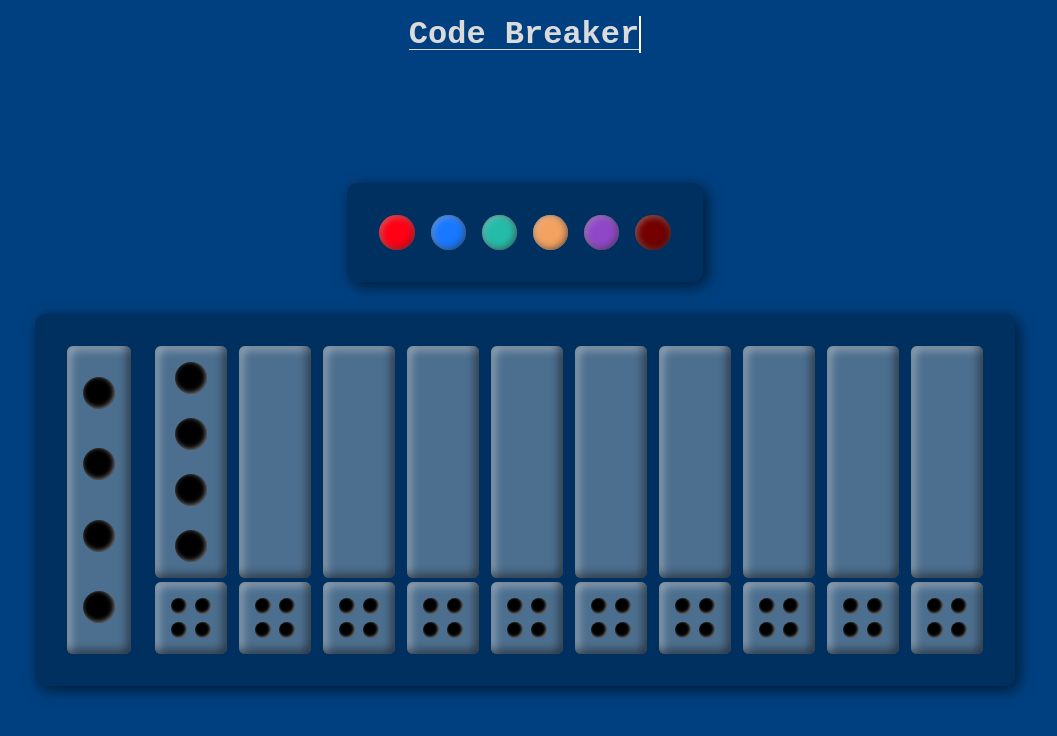
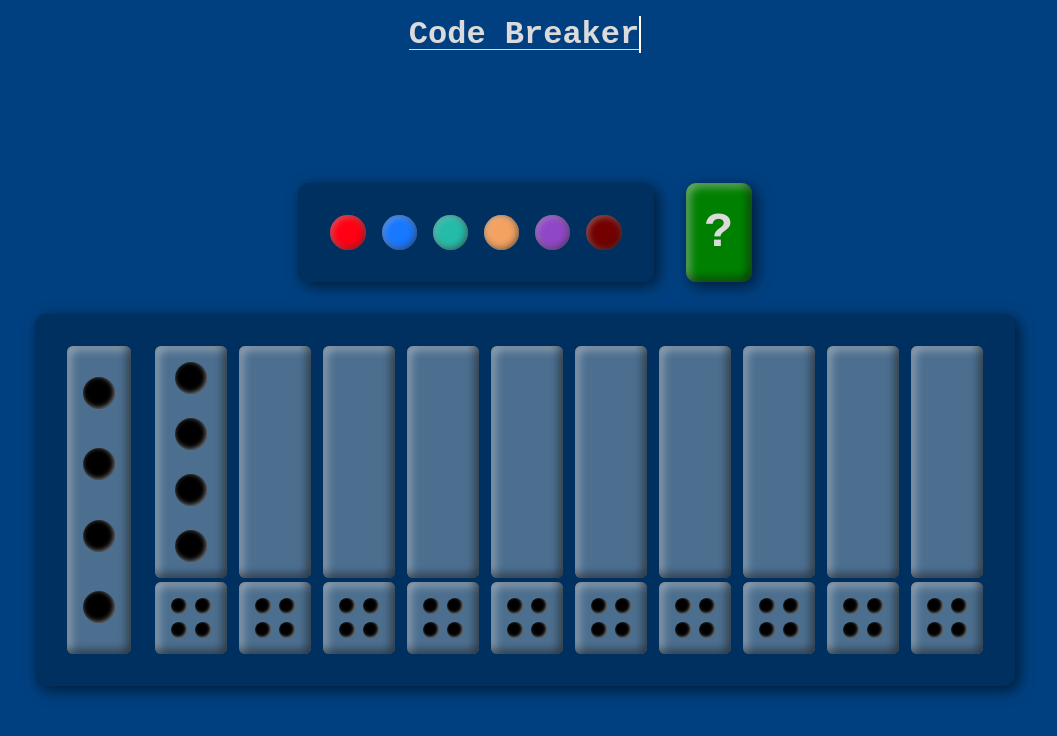
Before and after one commit to simon-mckindley/code-breaker, a React (Vite) app: page / in a window 1280 px wide. Shown: the top 736 px of the page, without its empty margins (115-1172 px from the left). Built offline with nearby package versions, Linux system fonts and the light colour scheme.

Commit message:
added guess check button

```diff
--- a/src/App.css
+++ b/src/App.css
@@ -1,7 +1,7 @@
 /* Heading */
 /* ******* */
 h1 {
-    color: rgb(219, 219, 219);
+    color: var(--text-color);
     text-decoration: underline;
     text-decoration-thickness: 1px;
     text-underline-offset: 0.2em;
@@ -13,8 +13,8 @@ h1 {
     overflow: hidden;
     animation:
         typing 5s steps(12, end),
-        blink-caret 500ms step-end infinite,
-        remove-caret 1s linear 15s forwards;
+        blink-cursor 500ms step-end infinite,
+        remove-cursor 1s linear 15s forwards;
 }
 
 .heading-wrapper {
@@ -34,7 +34,7 @@ h1 {
 }
 
 /* The typewriter cursor effect */
-@keyframes blink-caret {
+@keyframes blink-cursor {
     from, to {
         border-color: transparent;
     }
@@ -44,9 +44,40 @@ h1 {
     }
 }
 
-@keyframes remove-caret {
+@keyframes remove-cursor {
     to {
         border: none;
+    }
+}
+
+.game-head-wrapper {
+    display: flex;
+    align-items: center;
+    justify-content: center;
+    gap: var(--margin);
+    margin-block-end: var(--margin);
+}
+
+.guess-btn {
+    --_shadow-blur: 15px;
+    --_shadow-spread: 4px;
+    color: var(--text-color);
+    font: inherit;
+    font-size: 3rem;
+    font-weight: 900;
+    border: none;
+    background-color: #008000;
+    border-radius: 10px;
+    height: 100%;
+    aspect-ratio: 1 / 1.5;
+    cursor: pointer;
+    box-shadow: inset -3px -3px 10px 0px var(--dark-shadow),
+        inset 3px 3px 10px 0px var(--light-shadow),
+        var(--_shadow-spread) var(--_shadow-spread) var(--_shadow-blur) 0px var(--dark-shadow);
+
+    &:active {
+        --_shadow-blur: 6px;
+        --_shadow-spread: 2px;
     }
 }
 
@@ -58,7 +89,6 @@ h1 {
     gap: 1rem;
     width: fit-content;
     padding: var(--margin);
-    margin: 0 auto var(--margin) auto;
     background-color: var(--bg-dark);
     box-shadow: 4px 4px 15px 0px var(--dark-shadow);
     border-radius: 10px;
--- a/src/App.jsx
+++ b/src/App.jsx
@@ -46,6 +46,11 @@ function App() {
     });
   };
 
+  const handleButtonClick = () => {
+    setCurrentRow(prevCurrentRow => { return (prevCurrentRow + 1) });
+    console.log(currentRow);
+  };
+
 
   return (
     <>
@@ -54,6 +59,8 @@ function App() {
       </div>
 
       <div className="center-wrapper">
+
+        <div className='game-head-wrapper'>
           {/* Draggable pegs */}
           <div className="peg-wrapper">
             {pegColors.map(color => (
@@ -66,6 +73,14 @@ function App() {
                 />
               </div>
             ))}
+          </div>
+
+          <button
+            type="button"
+            className='guess-btn'
+            onClick={handleButtonClick}>
+            ?
+          </button>
         </div>
 
         <div className="game-wrapper">
--- a/src/components/DraggablePeg.jsx
+++ b/src/components/DraggablePeg.jsx
@@ -8,12 +8,12 @@ export default function DraggablePeg({ color, dropSlotsRects, setDropColor }) {
         const peg = pegRef.current;
         if (!peg) return;
 
-        const rect = peg.getBoundingClientRect();
-        const parentRect = peg.offsetParent?.getBoundingClientRect();
+        // const rect = peg.getBoundingClientRect();
+        // const parentRect = peg.offsetParent?.getBoundingClientRect();
 
         // Store initial position relative to offset parent
-        const startLeft = rect.left - (parentRect?.left || 0);;
-        const startTop = rect.top - (parentRect?.top || 0);
+        // const startLeft = rect.left - (parentRect?.left || 0);
+        // const startTop = rect.top - (parentRect?.top || 0);
 
         const onMouseDown = (e) => {
             e.preventDefault();
@@ -22,6 +22,8 @@ export default function DraggablePeg({ color, dropSlotsRects, setDropColor }) {
 
             document.addEventListener("mousemove", onMouseMove);
             document.addEventListener("mouseup", onMouseUp);
+
+            peg.style.cursor = 'grabbing';
         };
 
         const onMouseMove = (e) => {
@@ -40,6 +42,7 @@ export default function DraggablePeg({ color, dropSlotsRects, setDropColor }) {
         const onMouseUp = () => {
             document.removeEventListener("mousemove", onMouseMove);
             document.removeEventListener("mouseup", onMouseUp);
+            peg.style.cursor = '';
 
             const pegRect = peg.getBoundingClientRect();
 
@@ -65,8 +68,8 @@ export default function DraggablePeg({ color, dropSlotsRects, setDropColor }) {
             if (!overlap) console.log("Not dropped on any slot");
 
             // Snap back to original position
-            peg.style.left = `${startLeft}px`;
-            peg.style.top = `${startTop}px`;
+            peg.style.left = '';
+            peg.style.top = '';
         };
 
         peg.addEventListener("mousedown", onMouseDown);
--- a/src/index.css
+++ b/src/index.css
@@ -12,9 +12,10 @@
   --dark-shadow: rgba(0, 0, 0, 0.6);
   --light-shadow: rgba(255, 255, 255, 0.5);
 
-  --bg-color: hsl(210, 100%, 25%);
+  --bg-color: #004080;
   --bg-dark: #00305f;
   --bg-overlay: rgba(255, 255, 255, 0.3);
+  --text-color: #dbdbdb;
 
   --margin: 2rem;
 
```
Lines whose indentation alone changed are shown as unchanged.
